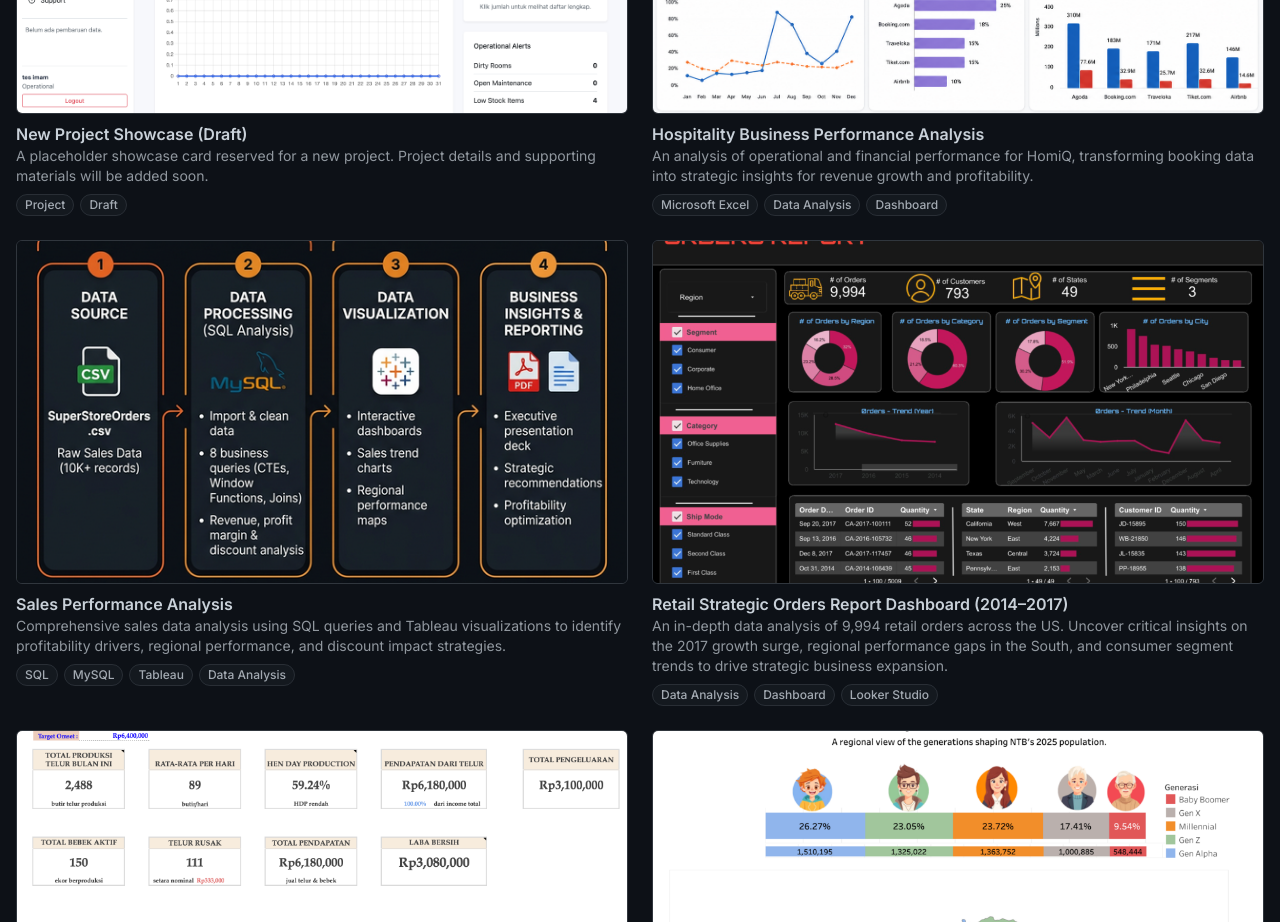
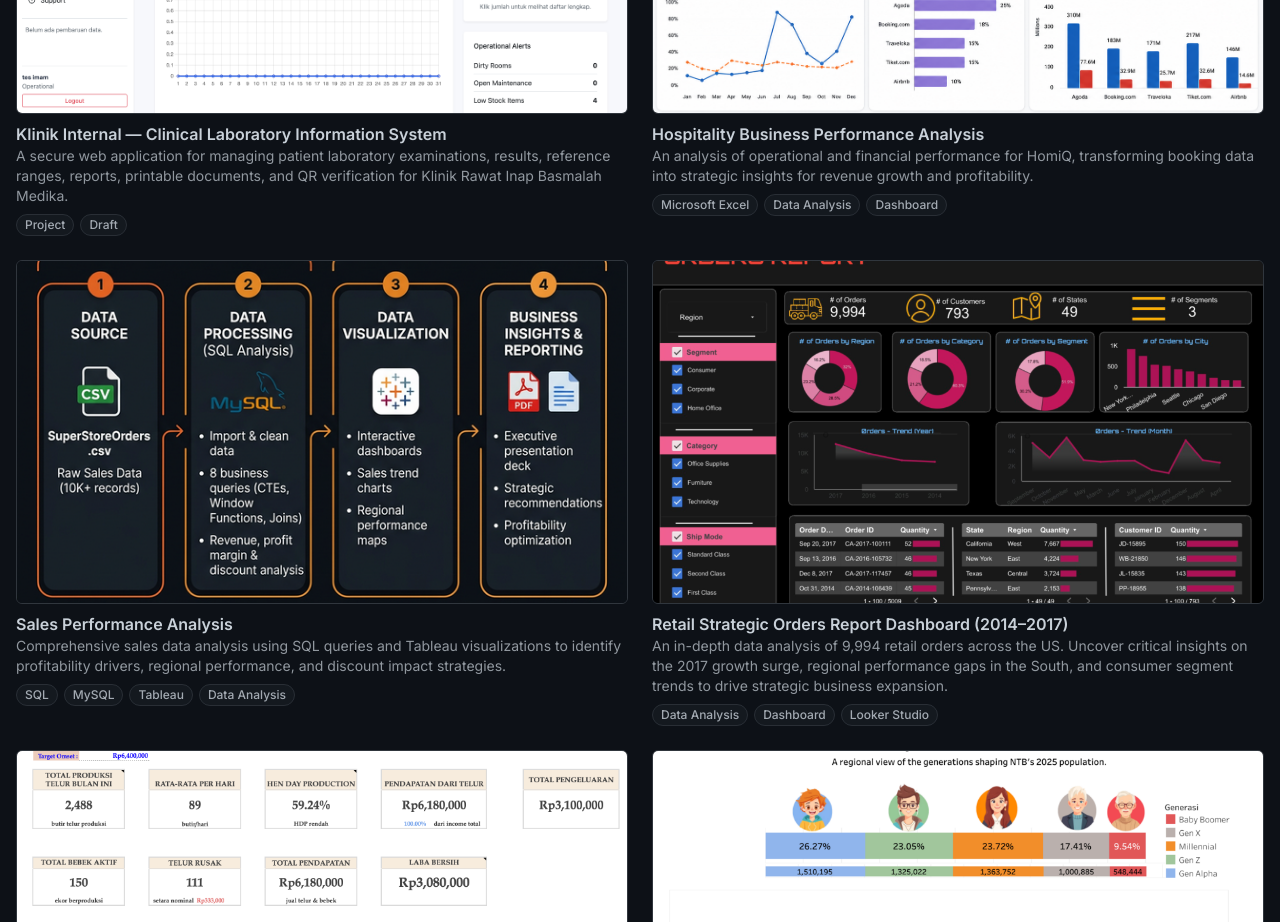
Before and after one commit to idwip11/personla-website, a Next.js app: page / in a window 1280 px wide. Shown: the part 2300-3222 px from the top of the page. Built offline with nearby package versions, Linux system fonts and the light colour scheme.

Commit message:
Rename clinic laboratory project showcase

```diff
--- a/data/portfolio.ts
+++ b/data/portfolio.ts
@@ -82,8 +82,8 @@ export const SHOWCASES: ShowcaseItem[] = [
     }
   },
   {
-    title: "New Project Showcase (Draft)",
-    description: "A placeholder showcase card reserved for a new project. Project details and supporting materials will be added soon.",
+    title: "Klinik Internal — Clinical Laboratory Information System",
+    description: "A secure web application for managing patient laboratory examinations, results, reference ranges, reports, printable documents, and QR verification for Klinik Rawat Inap Basmalah Medika.",
     previewImage: "/images/showcases/adiputra-pms-dashboard.png",
     tags: ["Project", "Draft"],
     projectDescription: "This showcase page is reserved for a new project. The project description, key features, tools, technologies, preview image, and links will be added in a future update.",
```
